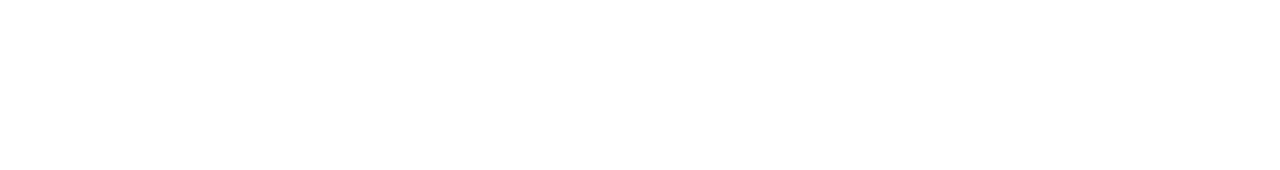
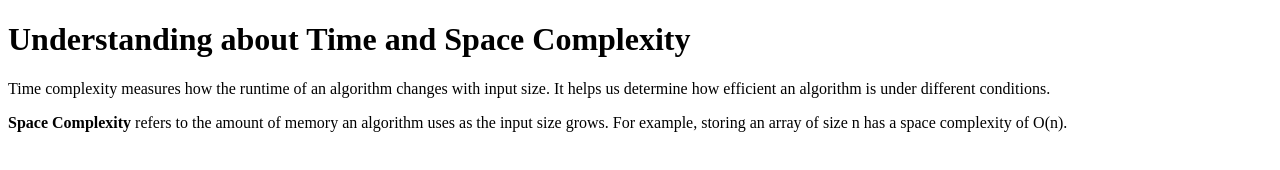
Before and after one commit to acciojob/time-and-space-complexity-TheeViR, a website: page main.html in a window 1280 px wide. Drawn offline with Linux system fonts and the light colour scheme.

Commit message:
created a submission

```diff
--- a/main.html
+++ b/main.html
@@ -8,6 +8,19 @@
 
 <body>
 	<!-- the entire body must be written by student -->
+	<h1>Understanding about Time and Space Complexity</h1>
+	<p>
+		Time complexity measures how the runtime of an
+		algorithm changes with input size. It helps us
+		determine how efficient an algorithm is under
+		different conditions.
+	</p>
+	<p>
+		<b>Space Complexity</b> refers to the amount of
+		memory an algorithm uses as the input size grows.
+		For example, storing an array of size n has a space
+		complexity of O(n).
+	</p>
     <script type="text/javascript" src="./script.js">
 </script>
 
```
